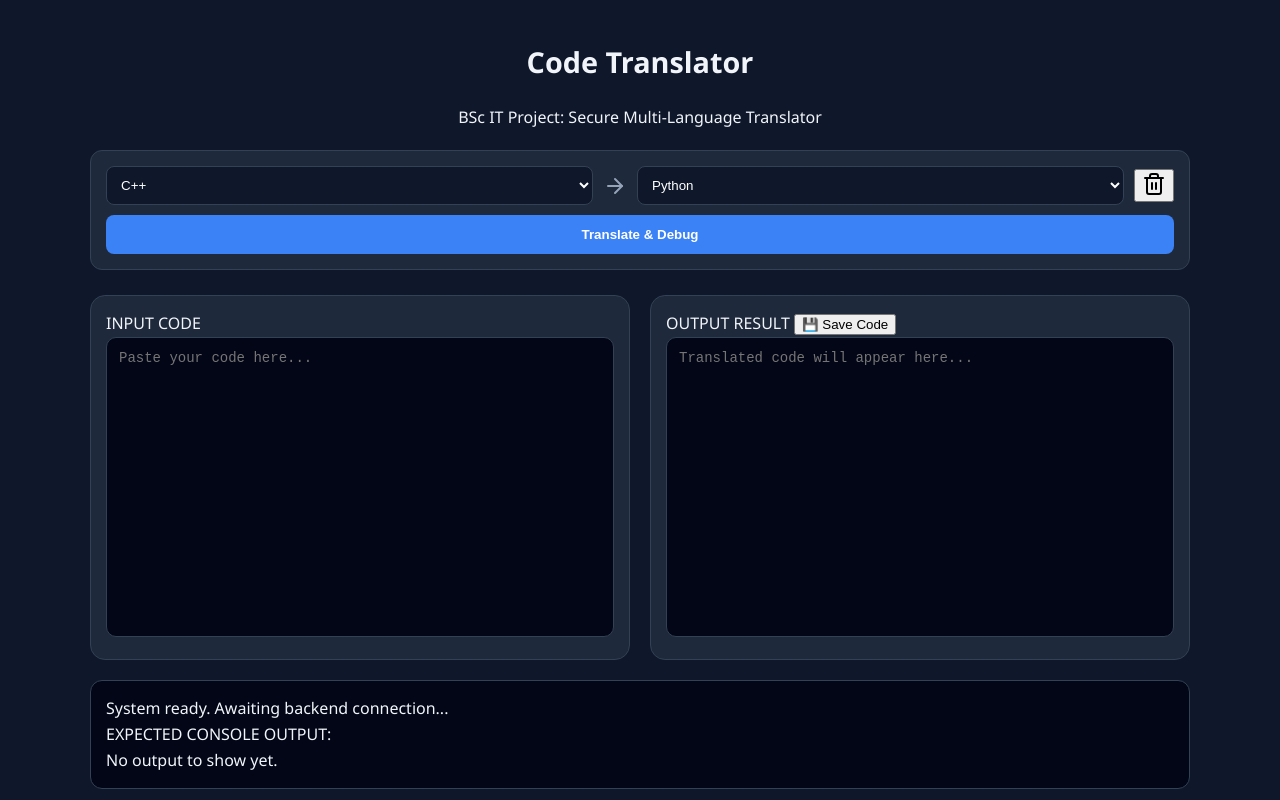
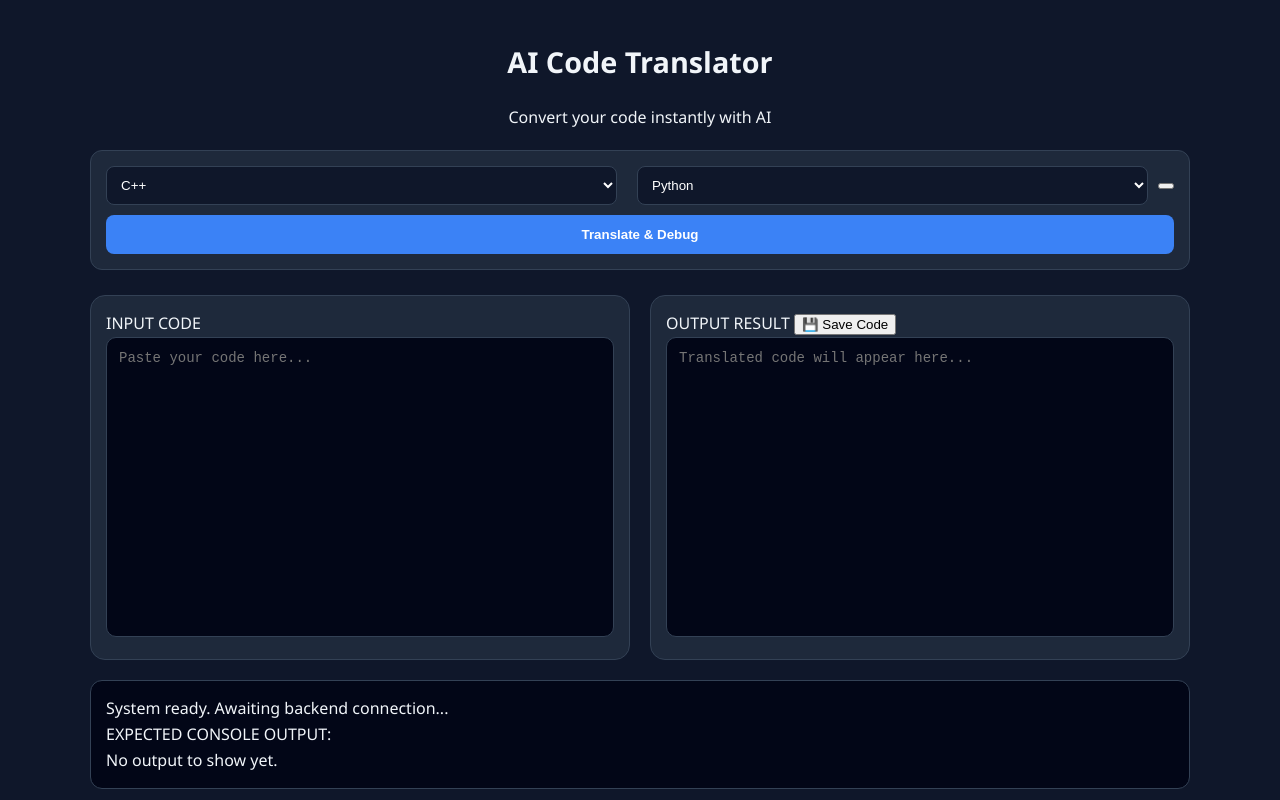
Before and after one commit to kiranyangal1718-ux/code-translator, a website: page index.html in a window 1280 px wide. Shown: the top 800 px of the page. Drawn offline with nearby package versions, Linux system fonts and the light colour scheme.

Commit message:
Update index.html

```diff
--- a/index.html
+++ b/index.html
@@ -5,6 +5,8 @@
     <meta name="viewport" content="width=device-width, initial-scale=1.0">
     <title>AI Code Translator - Convert Code Online Free</title>
     <meta name="google-site-verification" content="z31PbC8POkhyC26QlBV7oOjjxO2GiGr_M2XvPquOGV4" />
+    <meta name="description" content="Free AI code translator to convert code between programming languages like c++, python, Javascript instantly.">
+    <meta name="keywords" content="code translator, AI Code converter, C++ to python, Java to JS, code converter online>
     <script src="https://unpkg.com/lucide@latest"></script>
     <link rel="stylesheet" href="style.css">
 </head>
@@ -12,8 +14,8 @@
 
 <div class="container">
     <header>
-        <h1>Code Translator</h1>
-        <p>BSc IT Project: Secure Multi-Language Translator</p>
+        <h1>AI Code Translator</h1>
+        <p>Convert your code instantly with AI</p>
     </header>
 
     <div class="controls">
```
